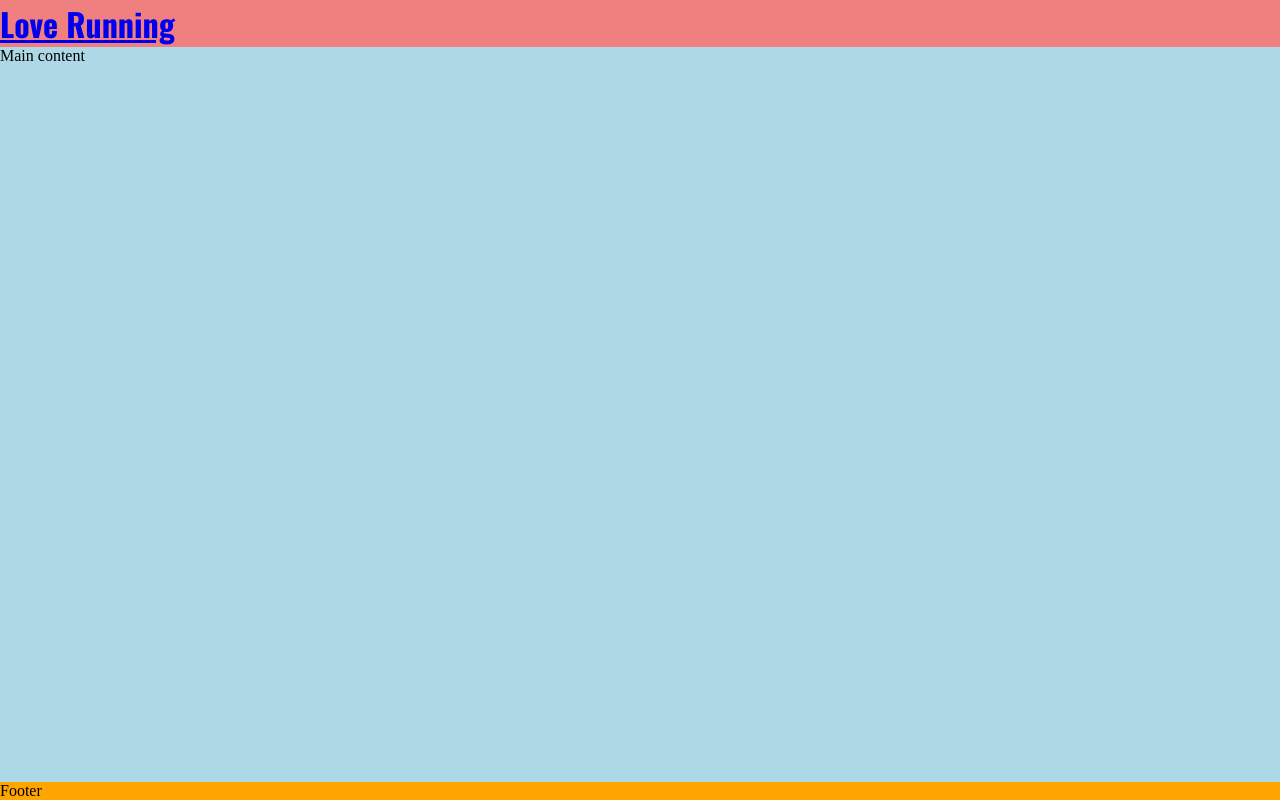
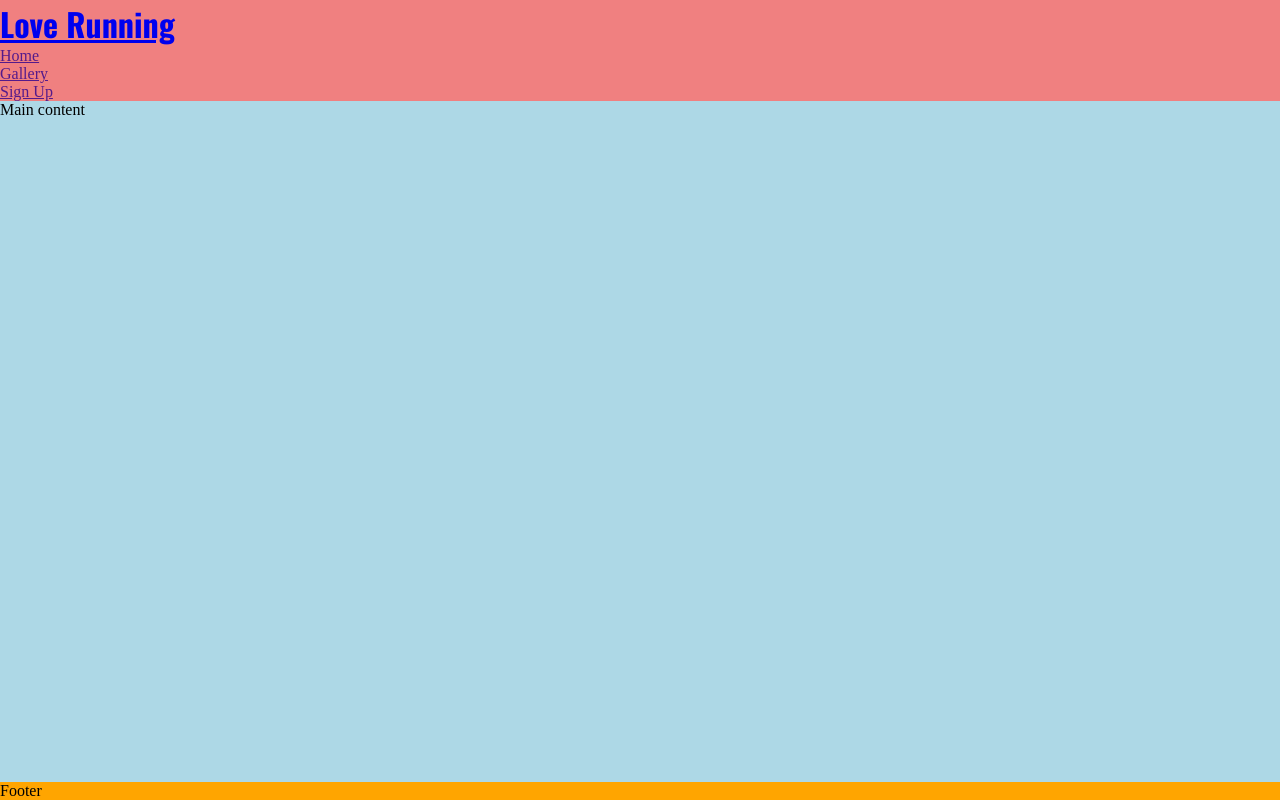
Before and after one commit to madeleine2086/love-running, a plain HTML site: page index.html in a window 1280 px wide. Drawn offline with nearby package versions, Linux system fonts and the light colour scheme.

Commit message:
create navigation section

```diff
--- a/index.html
+++ b/index.html
@@ -22,6 +22,19 @@
         <a href="index.html">
             <h1 id="logo">Love Running</h1>
         </a>
+        <nav>
+            <ul>
+                <li>
+                 <a href="">Home</a>
+                </li>
+                <li>
+                    <a href="">Gallery</a>
+                </li>
+                <li>
+                    <a href="">Sign Up</a>
+                </li>
+            </ul>
+        </nav>
     </header>
 
     <!-- Main content -->
```
